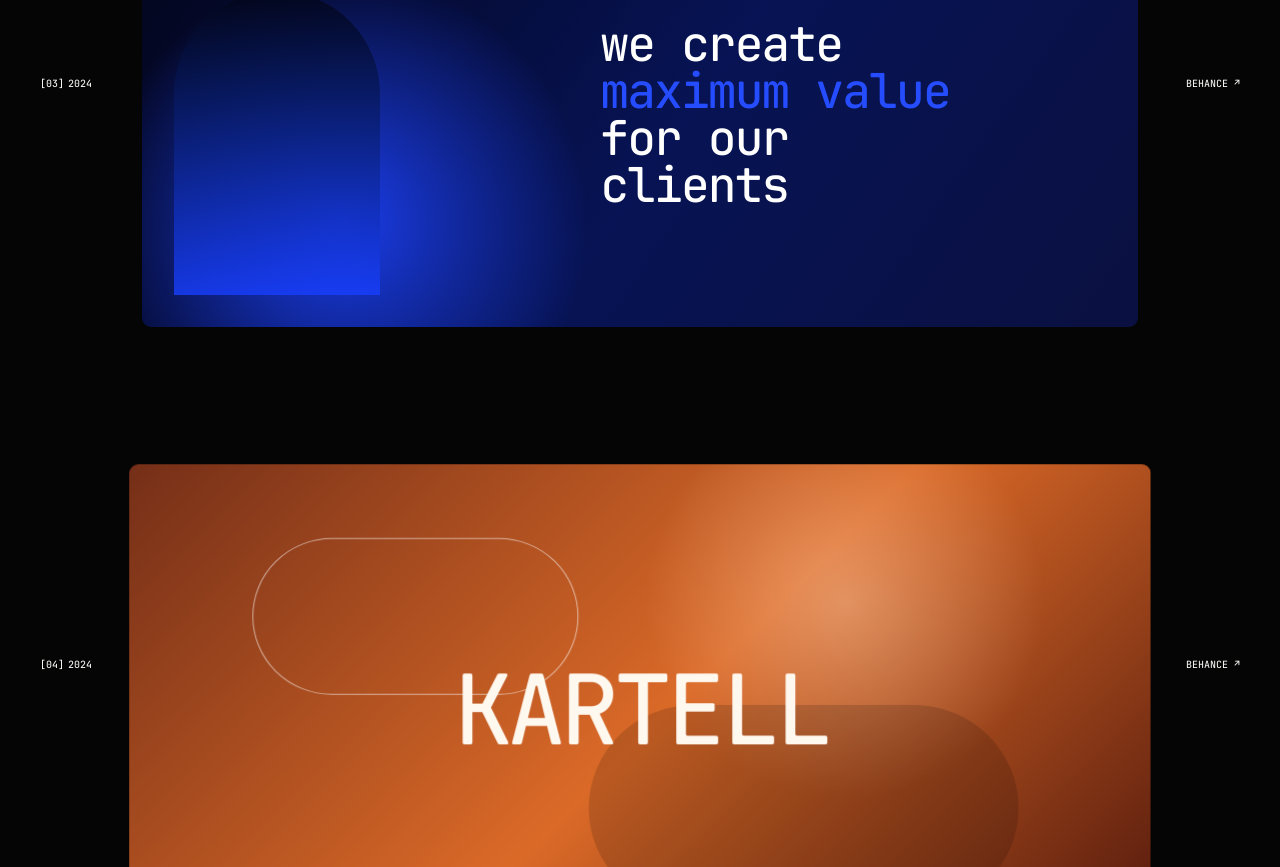
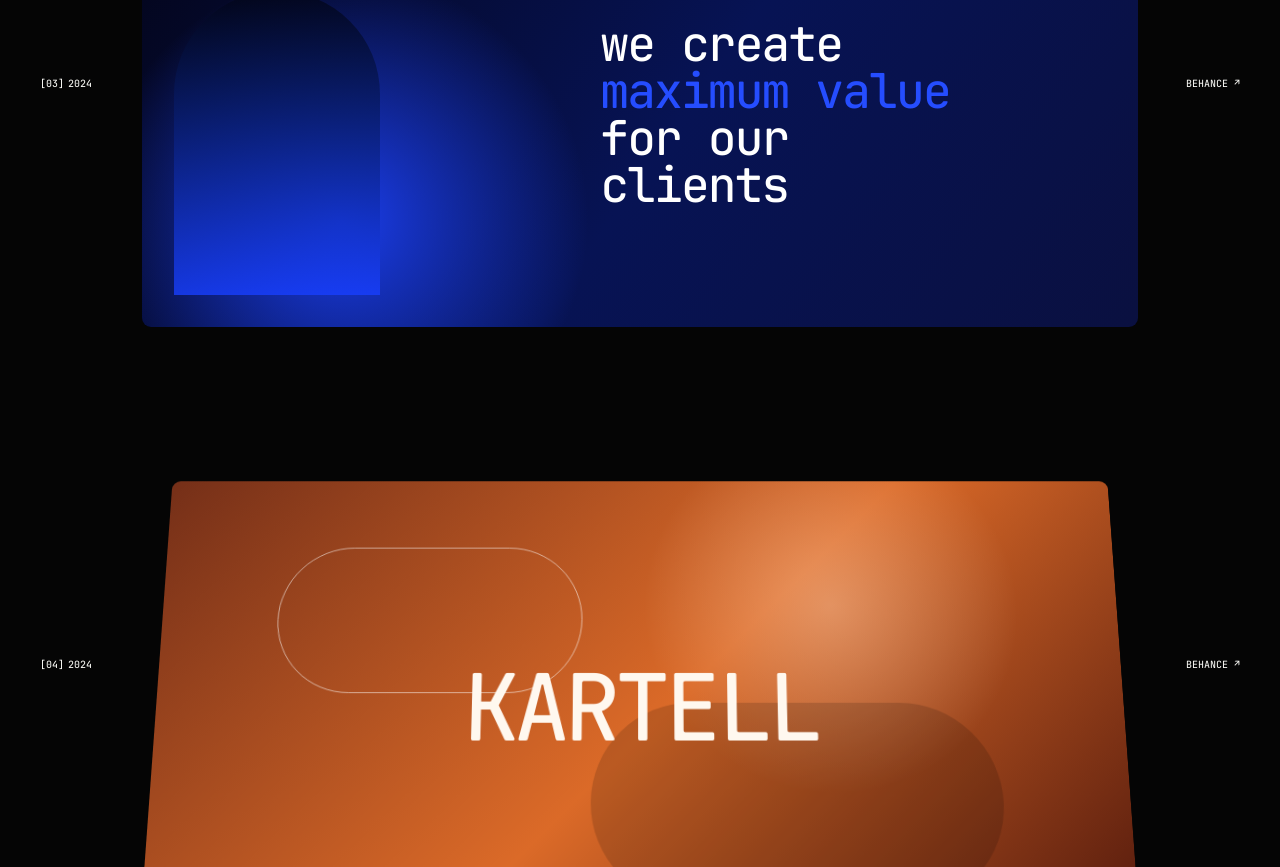
Before and after one commit to yemirades/site, a Next.js app: page / in a window 1280 px wide. Shown: the part 1933-2800 px from the top of the page. Built offline with nearby package versions, Linux system fonts and the light colour scheme; a web font is replaced by a local one.

Commit message:
Unify project reveal animation

```diff
--- a/src/components/Works.tsx
+++ b/src/components/Works.tsx
@@ -114,9 +114,9 @@ function ProjectCase({
     offset: ["start end", "start 0.22"],
   });
   const smoothProgress = useSpring(scrollYProgress, {
-    stiffness: 66,
-    damping: 22,
-    mass: 0.82,
+    stiffness: 48,
+    damping: 19,
+    mass: 0.94,
   });
   const y = useTransform(smoothProgress, [0, 0.86, 1], ["78%", "0%", "0%"]);
   const rotateX = useTransform(smoothProgress, [0, 0.88, 1], [68, 0, 0]);
@@ -125,16 +125,11 @@ function ProjectCase({
   const opacity = useTransform(smoothProgress, [0, 0.7, 1], [0.72, 1, 1]);
 
   const artwork = (
-    <motion.div
-      className="project-motion-card"
-      style={reduceMotion ? undefined : { y, rotateX, z, scale, opacity }}
-    >
     <div
       className={`project-card ${visualClasses[index]} aspect-[1.48/1] rounded-[5px] transition-[filter] duration-700 ease-out group-hover:brightness-[1.05] sm:aspect-[2.05/1] sm:rounded-[9px]`}
     >
       <ProjectArtwork index={index} />
     </div>
-    </motion.div>
   );
 
   return (
@@ -149,18 +144,24 @@ function ProjectCase({
       </div>
 
       <div className="project-motion-stage">
+        <motion.div
+          className="project-motion-card"
+          style={reduceMotion ? undefined : { y, rotateX, z, scale, opacity }}
+        >
           {project.href ? (
             <a
               href={project.href}
               target="_blank"
               rel="noopener noreferrer"
               aria-label={`${project.title} — Behance`}
+              className="block"
             >
               {artwork}
             </a>
           ) : (
             artwork
           )}
+        </motion.div>
       </div>
 
       <div className="flex items-center justify-between text-[9px] uppercase leading-none sm:block sm:text-right sm:text-[10px]">
```
Lines whose indentation alone changed are shown as unchanged.
